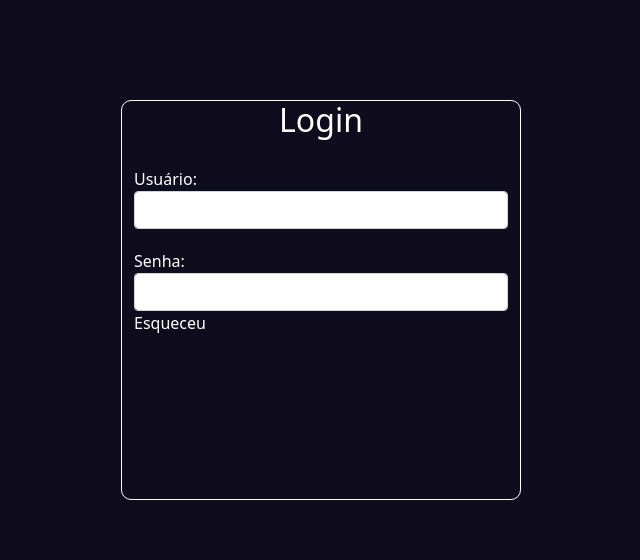
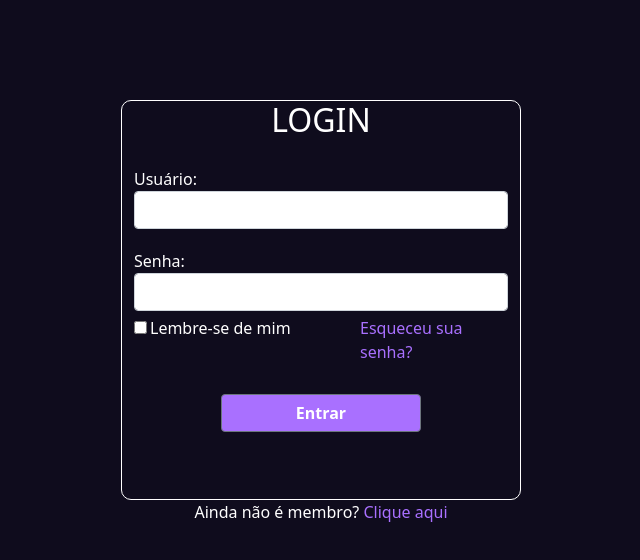
Before and after one commit to Jvprotano/Progamer-Front, a Vue app: page /login in a window 1280 px wide. Shown: the top 560 px of the page, without its empty margins (319-959 px from the left). Built offline with nearby package versions, Linux system fonts and the light colour scheme.

Commit message:
Continuação do desenvolvimento da página de login

```diff
--- a/public/index.html
+++ b/public/index.html
@@ -10,6 +10,9 @@
       body{
         background-color: #0F0C1D !important;
       }
+     /*  .body{
+  background-image: url(/src/assets/players_bg_image.ff45e26.jpg) !important;
+} */
     </style>
   </head>
   <body>
--- a/src/pages/Home.vue
+++ b/src/pages/Home.vue
@@ -11,7 +11,7 @@ export default {
 </script>
 
 <style >
-#home{
+/* #home{
     display: flex;
   justify-content: center;
   align-items: center;
@@ -21,5 +21,5 @@ export default {
   background-color: aqua;
   font-family:Arial;
   color:#fff;
-}
+} */
 </style>
--- a/src/pages/Login.vue
+++ b/src/pages/Login.vue
@@ -2,13 +2,12 @@
   <div id="login">
     <b-container class="login-main">
       <b-row class="login-header">
-        <h2>Login</h2>
+        <h2>LOGIN</h2>
       </b-row>
       <b-row class="user" v-for="type in typesu" :key="type">
         <b-col sm="12">
           <label :for="`type-${type}`"
-            >Usuário: <code>{{ text }}</code
-            ></label
+            >Usuário: <code>{{ text }}</code></label
           >
         </b-col>
         <b-col sm="12">
@@ -18,8 +17,7 @@
       <b-row class="password" v-for="type in typesp" :key="type">
         <b-col sm="12">
           <label :for="`type-${type}`"
-            >Senha: <code>{{ password }}</code
-            ></label
+            >Senha: <code>{{ password }}</code></label
           >
         </b-col>
         <b-col sm="12">
@@ -27,9 +25,34 @@
         </b-col>
       </b-row>
       <b-row>
-          <b-col>
-              <p>Esqueceu </p>
+        <b-col cols="6">
+          <b-form-checkbox
+            id="checkbox-1"
+            v-model="statuscb"
+            name="checkbox-1"
+            value="remember"
+            unchecked-value="dont_remember"
+          >
+            Lembre-se de mim
+          </b-form-checkbox>
+
+          <div></div>
         </b-col>
+        <b-col cols="6">
+          <router-link id="forgot" to="/forgot">
+            <p class="forgot">Esqueceu sua senha?</p>
+          </router-link>
+        </b-col>
+      </b-row>
+      <b-row class="btn-login">
+        <b-button>Entrar</b-button>
+      </b-row>
+      <b-row class="register">
+        <p class="register">
+          Ainda não é membro?<router-link id="register" to="/register"
+            > Clique aqui
+          </router-link>
+        </p>
       </b-row>
     </b-container>
   </div>
@@ -39,8 +62,9 @@
 export default {
   data() {
     return {
-      typesu: ["text", /* "password" */],
+      typesu: ["text" /* "password" */],
       typesp: ["password"],
+      statuscb: "dont_remember",
     };
   },
 };
@@ -52,21 +76,69 @@ export default {
   width: 400px;
   height: 400px;
   margin: auto;
-  background-color: #0F0C1D;
+  background-color: #0f0c1d;
   color: #fff;
   border-radius: 10px;
   border: solid 0.5px;
 }
 
-.login-header{
+.login-header {
   text-align: center;
 }
 
-.user{
+.user {
   margin-top: 20px !important;
 }
 
-.password{
+.password {
   margin-top: 20px !important;
 }
+
+a {
+  text-decoration: none !important;
+  color: #a970ff !important;
+}
+
+a:hover {
+  color: #a970ff !important;
+  text-decoration: underline !important;
+}
+
+.forgot {
+  margin: 5px 0px 0px 27px;
+}
+
+.custom-control {
+  margin-top: 5px;
+}
+
+.custom-control-label {
+  margin-left: 3px;
+}
+
+.btn {
+  background-color: #a970ff !important;
+  color: #fff !important;
+  font-weight: bold !important;
+  width: 200px !important;
+  display: flex;
+  align-items: center;
+  margin-top: 30px !important;
+  border-radius: 10px;
+}
+
+.btn-login {
+  justify-content: center;
+}
+
+.btn:hover {
+  background-color: #530d69 !important;
+}
+
+.register{
+  text-align: center;
+  margin-top: 34px !important;
+}
+
+
 </style>
```
Also changed, not shown: src/assets/players_bg_image.ff45e26.jpg (added). Lines whose indentation alone changed are shown as unchanged.
